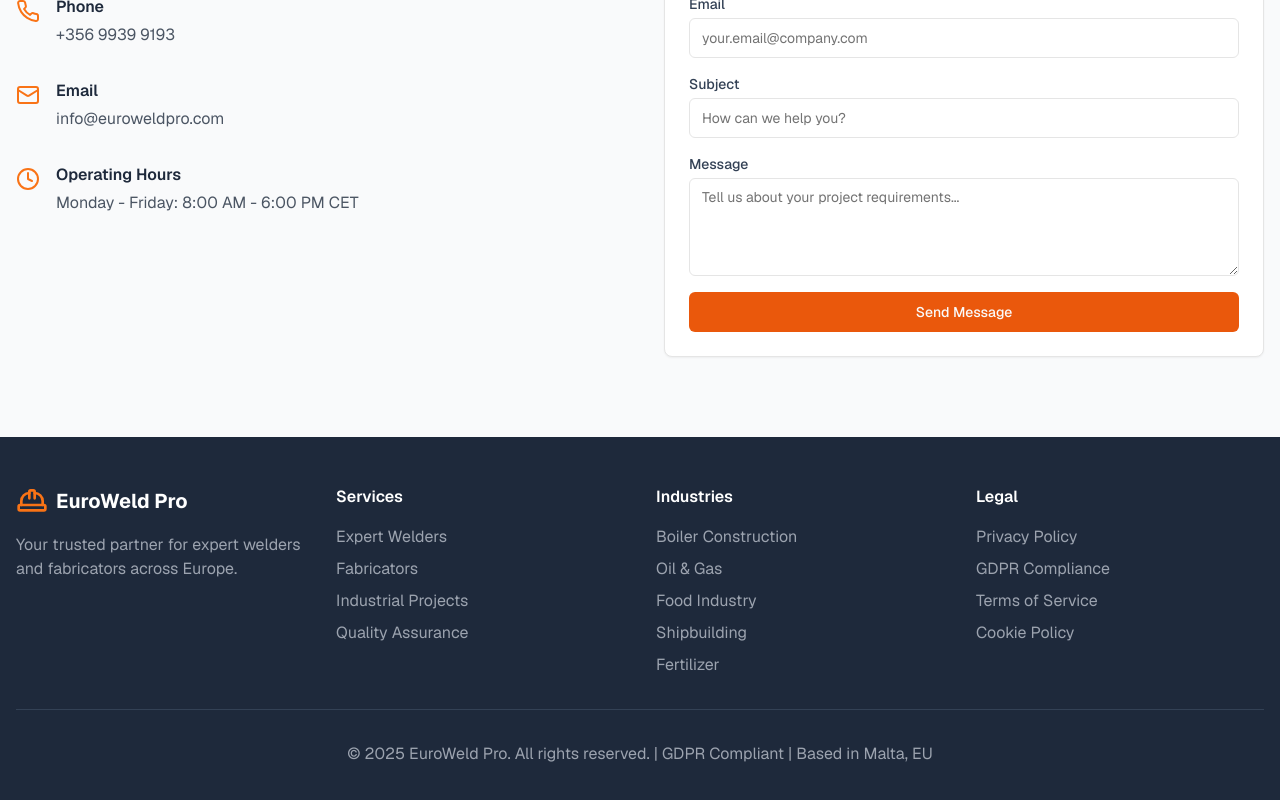
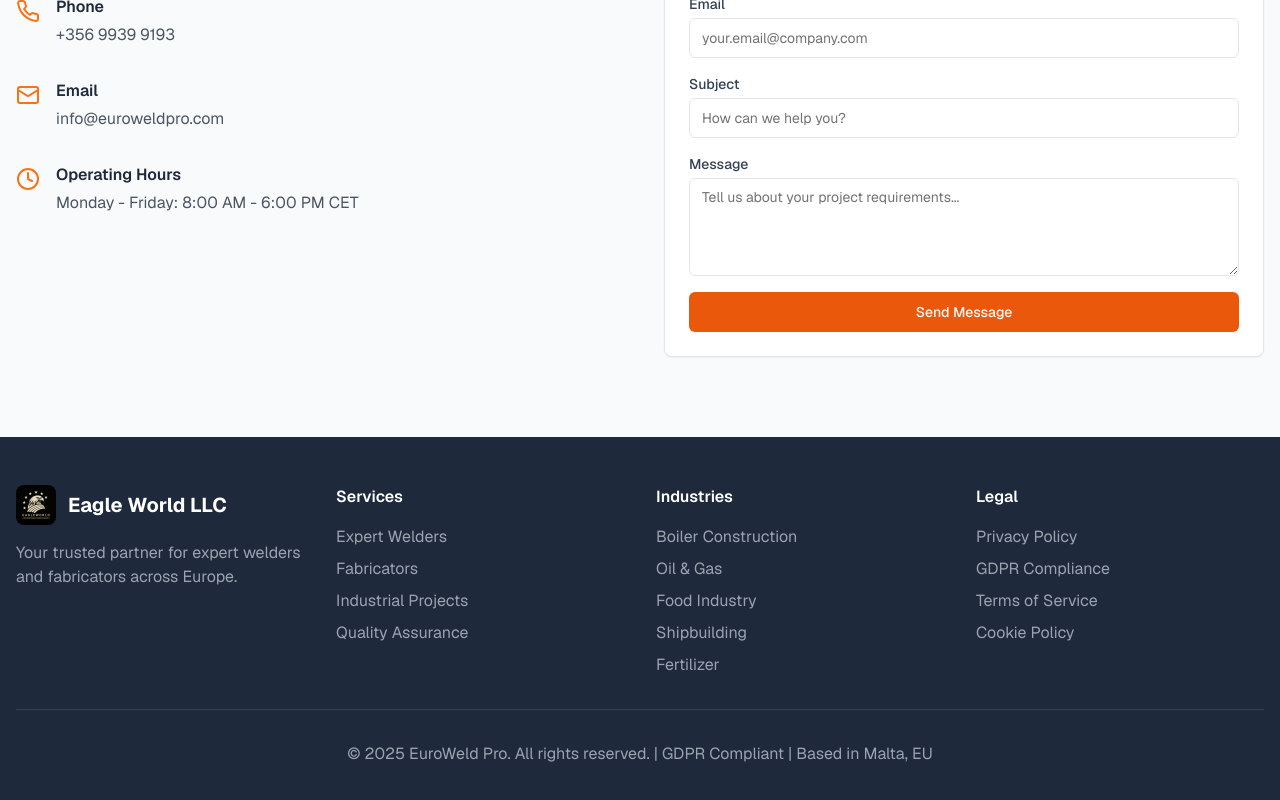
Before and after one commit to Akhilarappura/EuroweldPro, a Next.js app: page / in a window 1280 px wide. Shown: the part 4539-5339 px from the top of the page. Built offline with nearby package versions, Linux system fonts and the light colour scheme.

Commit message:
updated footer

```diff
--- a/app/page.tsx
+++ b/app/page.tsx
@@ -804,10 +804,10 @@ export default function EuroWeldProWebsite() {
         <div className="container mx-auto px-4">
           <div className="grid md:grid-cols-4 gap-8">
             <div>
-              <div className="flex items-center space-x-2 mb-4">
-                <HardHat className="h-8 w-8 text-orange-500" />
-                <h3 className="text-xl font-bold">EuroWeld Pro</h3>
-              </div>
+              <div className="flex items-center space-x-3 mb-4">
+          <Image src="/eagle.jpg" alt="Eagle World LLC Logo" width={40} height={40} className="rounded-lg" />
+          <h3 className="text-xl font-bold">Eagle World LLC</h3>
+        </div>
               <p className="text-gray-400">Your trusted partner for expert welders and fabricators across Europe.</p>
             </div>
 
```
